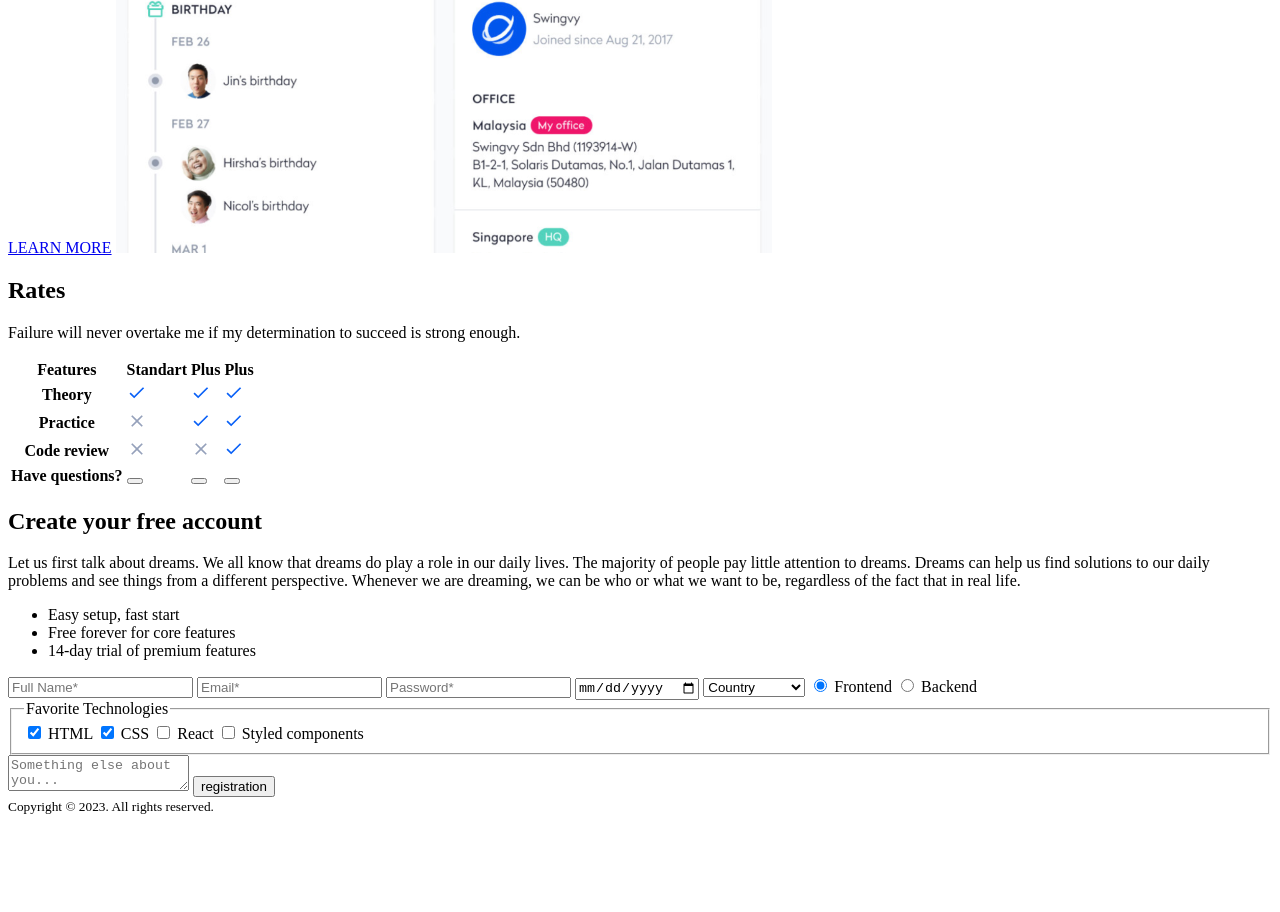
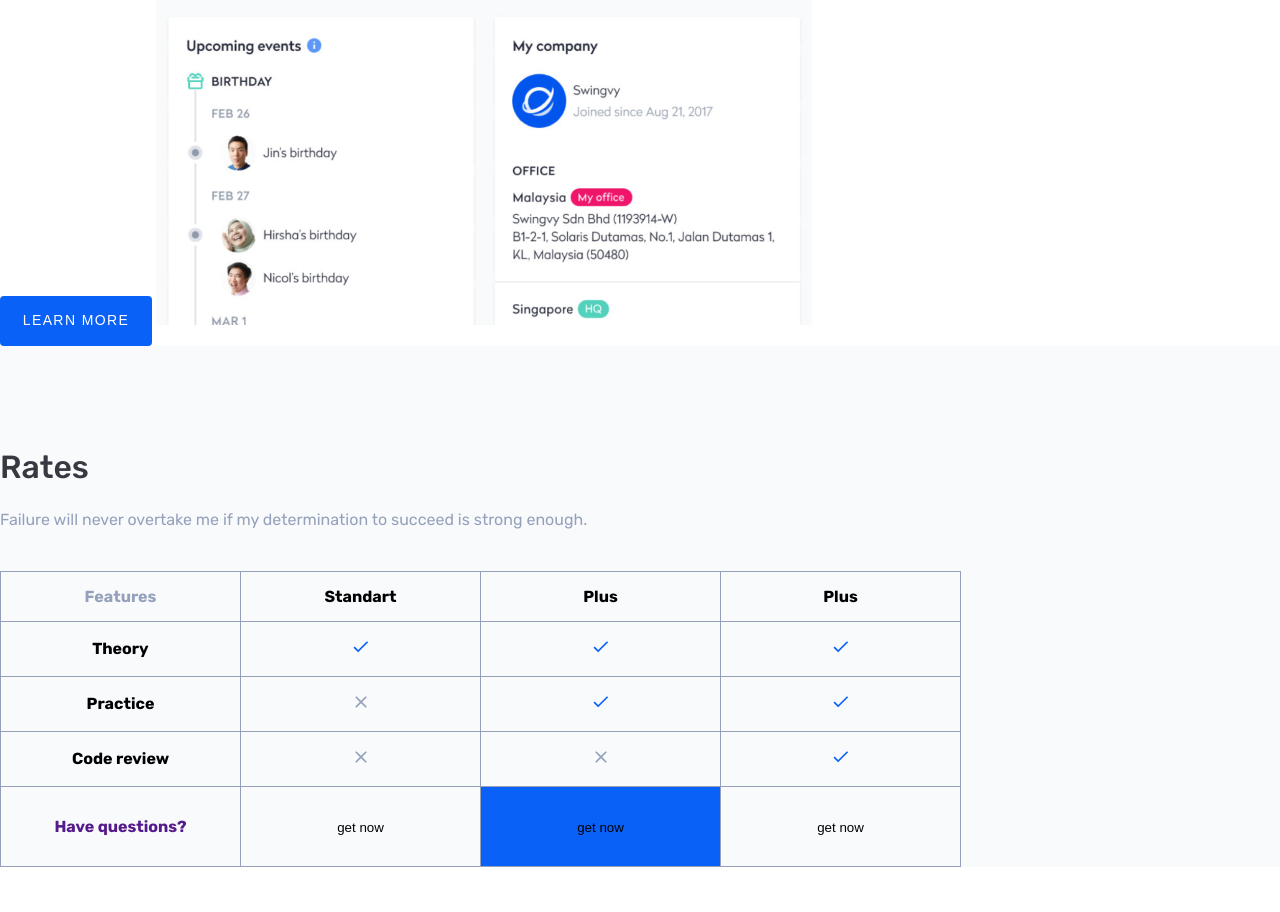
Before and after one commit to zverkoN/marcup-course, a plain HTML site: page index.html in a window 1280 px wide. Shown: the part 628-1540 px from the top of the page. Before the commit the page ends 1451 px from the top, so only its background shows below. Drawn offline with Linux system fonts and the light colour scheme.

Commit message:
with css

```diff
--- a/index.html
+++ b/index.html
@@ -4,71 +4,76 @@
 <head>
     <meta charset="UTF-8">
     <meta name="viewport" content="width=device-width, initial-scale=1.0">
+    <link rel="preconnect" href="https://fonts.googleapis.com">
+    <link rel="preconnect" href="https://fonts.gstatic.com" crossorigin>
+    <link href="https://fonts.googleapis.com/css2?family=Rubik:ital,wght@0,300..900;1,300..900&display=swap"
+        rel="stylesheet">
+    <link rel="stylesheet" href="style.css">
     <title>Document</title>
 </head>
 
 <body>
-    <header>
-        <a href="">
+    <header class="header">
+        <a href="" class="logo">
             <img src="./assets/images/Logo.svg" alt="Logo">
         </a>
-        <ul>
-            <li><a href=""></a></li>
-            <li><a href=""></a></li>
-            <li><a href=""></a></li>
+        <ul class="menu">
+            <li class="menuItem"><a href="" class="menuLink">Main</a></li>
+            <li class="menuItem"><a href="" class="menuLink">Rates</a></li>
+            <li class="menuItem"><a href="" class="menuLink">create account</a></li>
         </ul>
     </header>
-    <section>
-        <h1>Markup achievement</h1>
-        <p>
+    <section class="main">
+        <h1 class="mainTitle">Markup achievement</h1>
+        <p class="text">
             The harder you work for something, the greater you’ll feel when you achieve it.
         </p>
-        <a href="#">LEARN MORE</a>
-        <img src="./assets/images/imageMain.png" alt="">
+        <button class="button">LEARN MORE</button>
+        <img class="mainImg" src="./assets/images/imageMain.png" alt="">
     </section>
-    <section>
-        <h1>Rates</h1>
-        <p>
+    <section class="ratesSection">
+        <h1 class="title">Rates</h1>
+        <p class="text">
             Failure will never overtake me if my determination to succeed is strong enough.
         </p>
-        <table>
+        <table class="table">
             <tr>
-                <th>Features</th>
-                <th>Standart</th>
-                <th>Plus</th>
-                <th>Plus</th>
+                <th class="tableSubtitle gray">Features</th>
+                <th class="tableTitle">Standart</th>
+                <th class="tableTitle">Plus</th>
+                <th class="tableTitle">Plus</th>
             </tr>
             <tr>
-                <th>Theory</th>
+                <th class="tableSubtitle">Theory</th>
                 <td><img src="./assets/images/Check.svg" alt=""></td>
                 <td><img src="./assets/images/Check.svg" alt=""></td>
                 <td><img src="./assets/images/Check.svg" alt=""></td>
 
             </tr>
             <tr>
-                <th>Practice</th>
+                <th class="tableSubtitle">Practice</th>
                 <td><img src="./assets/images/Close.svg" alt=""></td>
                 <td><img src="./assets/images/Check.svg" alt=""></td>
                 <td><img src="./assets/images/Check.svg" alt=""></td>
             </tr>
             <tr>
-                <th>Code review</th>
+                <th class="tableSubtitle">Code review</th>
                 <td><img src="./assets/images/Close.svg" alt=""></td>
                 <td><img src="./assets/images/Close.svg" alt=""></td>
                 <td><img src="./assets/images/Check.svg" alt="">
                 </td>
             </tr>
-            <tr>
-                <th>Have questions?</th>
-                <td><button></button></td>
-                <td><button></button></td>
-                <td><button></button></td>
+            <tr class="tableFooter">
+                <th class="tableSubtitle"><a href="" class="tableLink">Have questions?</a></th>
+                <td class="tableBtn"><button>get now</button></td>
+                <td class="tableBtn active"><button>get now</button></td>
+                <td class="tableBtn"><button>get now</button></td>
             </tr>
         </table>
     </section>
-    <section>
-        <h1>Create your free account</h1>
-        <p>
+    <section class="craeteAcc">
+        <h1 class="title">Create your free account</h1>
+        <p class="text">
             Let us first talk about dreams. We all know that dreams do play a role in our daily lives. The majority of
             people pay
             little attention to dreams. Dreams can help us find solutions to our daily problems and see things from a
@@ -76,10 +81,10 @@
             perspective. Whenever we are dreaming, we can be who or what we want to be, regardless of the fact that in
             real life.
         </p>
-        <ul>
-            <li>Easy setup, fast start</li>
-            <li>Free forever for core features</li>
-            <li>14-day trial of premium features</li>
+        <ul class="list">
+            <li class="listItem">Easy setup, fast start</li>
+            <li class="listItem">Free forever for core features</li>
+            <li class="listItem">14-day trial of premium features</li>
         </ul>
 
         <form action="">
@@ -94,14 +99,16 @@
                 <option value="Canada">Canada</option>
                 <option value="New-Zealand">New-Zealand</option>
             </select>
-            <label for="frontend">
+            <div>
+                <label class="custom-radio" for="frontend">
                     <input id="frontend" type="radio" name="dev" value="Frontend" checked>
-                Frontend
+                    <span>Frontend</span>
                 </label>
-            <label for="backend">
+                <label class="custom-radio" for="backend">
                     <input id="backend" type="radio" name="dev" value="Backend">
-                Backend
+                    <span>Backend</span>
                 </label>
+            </div>
             <fieldset>
                 <legend>Favorite Technologies</legend>
                 <label for="">
@@ -125,7 +132,7 @@
             <input type="submit" value="registration">
         </form>
     </section>
-    <footer>
+    <footer class="footer">
         <small>Copyright © 2023. All rights reserved.</small>
     </footer>
 </body>
--- /dev/null
+++ b/style.css
@@ -0,0 +1,204 @@
+* {
+    padding: 0;
+    margin: 0;
+    box-sizing: border-box;
+}
+
+a {
+    text-decoration: none;
+}
+
+ul {
+    list-style: none;
+}
+
+button {
+    border: none;
+    background-color: transparent;
+}
+
+.title {
+color: #363940;
+font-size: 32px;
+font-weight: 500;
+line-height: 43px;
+}
+
+.text {
+    color: #95A1BB;
+    font-size: 16px;
+    font-weight: 400;
+    line-height: 22px;
+}
+
+html,
+body {
+    font-family: "Rubik", sans-serif;
+}
+
+.header {
+    background-color: #0A61F7;
+    padding: 14px 0;
+}
+
+.menuLink {
+    color: #FFF;
+    font-size: 12px;
+    font-weight: 500;
+    line-height: 20px; /* 166.667% */
+    letter-spacing: 1.4px;
+    text-transform: uppercase;
+
+}
+
+.mainTitle{
+color: #363940;
+font-weight: 500;
+font-size: 58px;
+line-height: 68px;
+margin-bottom: 30px ;
+}
+
+.text{
+font-weight: 400;
+font-size: 16px;
+line-height: 137%;
+color: #95a1bb;
+margin-bottom: 40px ;
+}
+
+.button{
+border-radius: 4px;
+width: 152px;
+height: 50px;
+background: #0a61f7;
+
+font-weight: 500;
+font-size: 14px;
+line-height: 140%;
+letter-spacing: 0.1em;
+text-transform: uppercase;
+text-align: center;
+color: #fff;
+}
+
+.ratesSection {
+    background-color: #F9FAFC;
+    padding-top: 100px;
+
+}
+
+.ratesSection .title {
+    margin-bottom: 20px;
+}
+
+.ratesSection .text{
+    margin-bottom: 40px;
+}
+
+.title {
+font-weight: 500;
+font-size: 32px;
+line-height: 134%;
+color: #363940;
+margin-bottom: 20px;
+}
+
+.table {
+    border-collapse: collapse;
+}
+
+th, td {
+    border: 1px solid #95A1BB;
+    width: 240px;
+    padding: 15px 0;
+    text-align: center;
+}
+
+.tableSubtitle.gray {
+    color: #95A1BB;
+}
+
+.tableBtn.active {
+    background-color: #0A61F7;
+    color: #df1212;
+}
+.tableFooter td{
+    padding: 30px 0;
+}
+
+.craeteAcc {
+    padding: 100px 0;
+
+}
+
+.craeteAcc.title {
+margin-bottom: 50px;
+}
+
+.craeteAcc.text {
+margin-bottom: 40px;
+max-width: 500px;
+}
+
+
+.listItem {
+list-style-image: url(./assets/images/Check.svg);
+margin-left: 30px;
+margin-bottom: 15px;
+color: #363940;
+}
+
+input, select, fieldset, textarea {
+    border-radius: 4px;
+    border: 1px solid #95A1BB;
+    padding: 14px 15px;
+}
+
+input, select, fieldset, textarea, label, legend, input::placeholder, select::placeholder, textarea::placeholder {
+    color: #95A1BB;
+    font-size: 16px;
+    font-weight: 400;
+    line-height: 22.4px;
+    font-family: inherit;
+}
+
+input[type="email"], input[type="password"], input[type="date"], select {
+    width: 230px;
+    height: 50px;
+}
+fieldset {
+    width: 100%;
+    padding: 30px 15px;
+}
+textarea {
+    width: 100%;
+    min-height: 80px;
+    resize: none;
+}
+
+form .button {
+    width: 100%;
+}
+
+select {
+    background: url(./assets/images/Arrow-down.svg) no-repeat right 15px top 50%;
+    appearance: none;
+}
+
+input [type="date"]::webkit-calendar-picker-indicator {
+    background: url(./assets/images/Calendar.svg) no-repeat;
+}
+
+.footer {
+    background-color: #0A61F7;
+    text-align: center;
+    padding: 20px 0;
+}
+
+small {
+    font-size: 14px;
+    font-weight: 400;
+    line-height: 22px;
+    color:#FFF;
+}
```
Also changed, not shown: assets/images/Arrow-down.svg (added), assets/images/Calendar.svg (added). Lines whose indentation alone changed are shown as unchanged.
